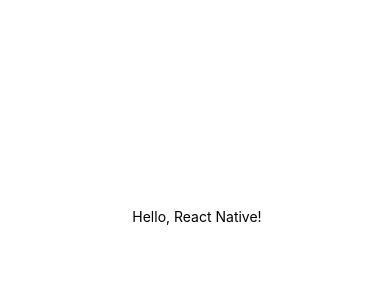
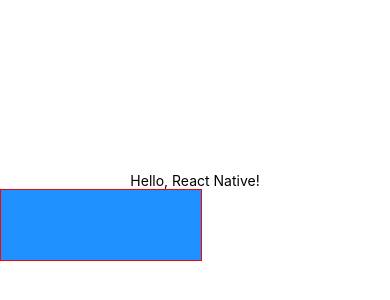
Before and after one commit to dano5342/react-native-tutorial, a React Native app: screen / in a window 390 px wide. Shown: the part 206-506 px from the top of the page. Built offline with nearby package versions, Linux system fonts and the light colour scheme.

Commit message:
have been through different views and components and a few of the props, saving imports for reading later

```diff
--- a/App.js
+++ b/App.js
@@ -1,13 +1,31 @@
 import { StatusBar } from 'expo-status-bar';
 import React from 'react';
-import { StyleSheet, Text, View } from 'react-native';
+import {
+  StyleSheet,
+  Text,
+  View,
+  SafeAreaView,
+  Image,
+  TouchableWithoutFeedback,
+  TouchableOpacity,
+  TouchableHighlight,
+  TouchableNativeFeedback,
+ } from 'react-native';
 
 export default function App() {
-  let x = 1;
   return (
-    <View style={styles.container}>
-      <Text> Hello, React Native!</Text>
-    </View>
+    <SafeAreaView style={styles.container}>
+      <Text>
+        Hello, React Native!
+      </Text>
+      <TouchableNativeFeedback
+        onPress={() => { console.log('Native Tapped') }}
+      >
+        <View
+          style={{width: 200, height: 70, backgroundColor: 'dodgerblue'}}
+        ></View>
+      </TouchableNativeFeedback>
+    </SafeAreaView>
   );
 }
 
@@ -15,7 +33,8 @@
   container: {
     flex: 1,
     backgroundColor: '#fff',
+    justifyContent: 'center',
     alignItems: 'center',
-    justifyContent: 'center',
+
   },
 });
```
Also changed, not shown: 2 other files (tests, documents, lock files or other folders).
